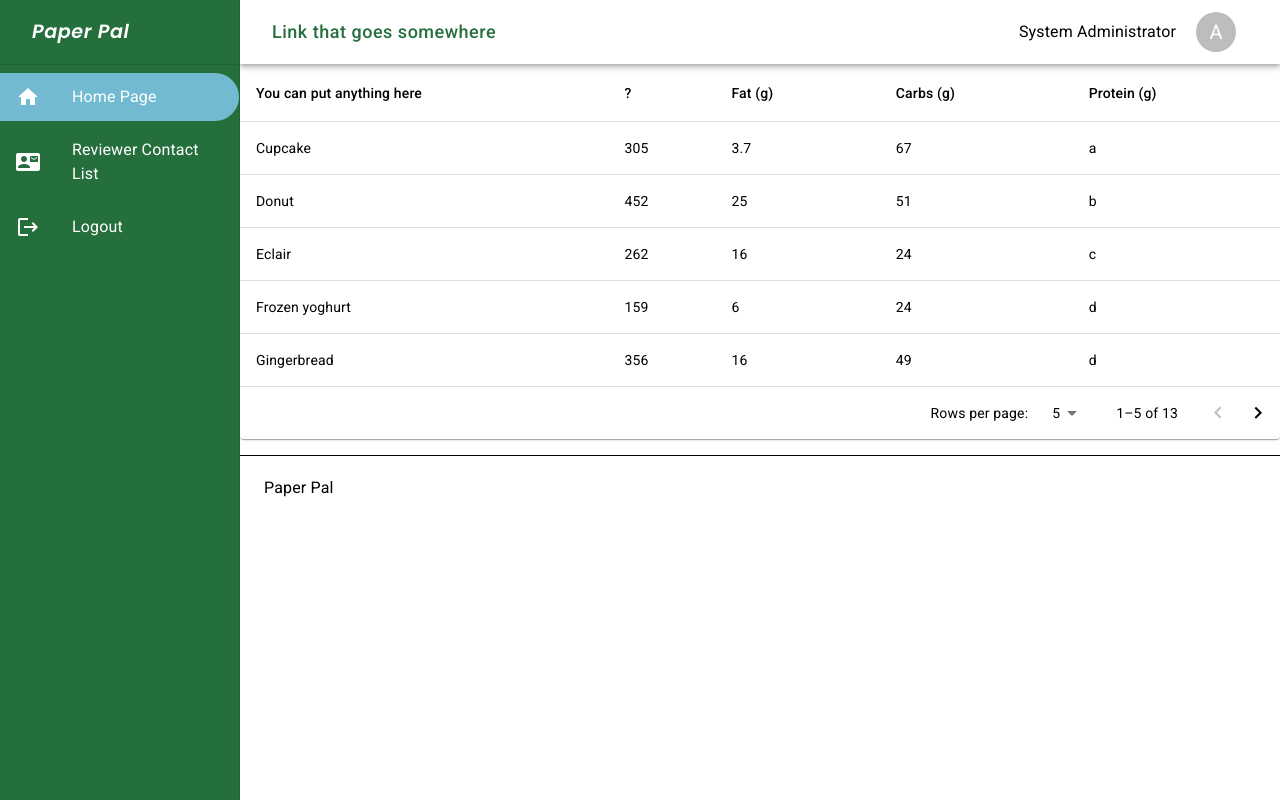
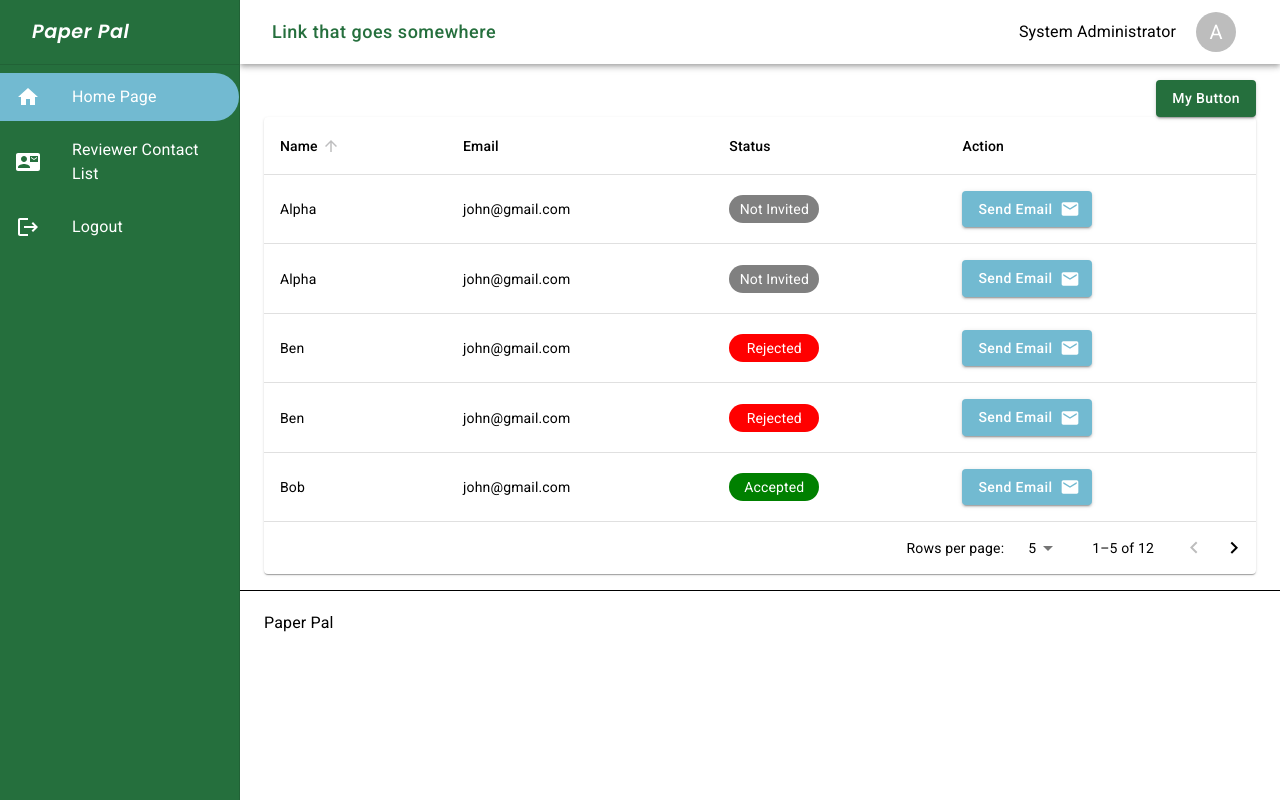
Before and after one commit to CSCI334/PaperPal-Frontend, a React (Vite) app: page /contactlist in a window 1280 px wide. Built offline with nearby package versions, Linux system fonts and the light colour scheme.

Commit message:
fixed table for contact list, start conference implemented, change date value on conference implemented

```diff
--- a/src/App.tsx
+++ b/src/App.tsx
@@ -10,7 +10,7 @@ import { adminButtonList } from "./components/LeftNavbar/NavBarButtonList";
 import { useState } from "react";
 
 function App() {
-  const buttons :NavbarButtonProps[] = adminButtonList;
+  const buttons:NavbarButtonProps[] = adminButtonList;
 
   return (
     <>
--- a/src/components/LeftNavbar/NavBarButtonList.tsx
+++ b/src/components/LeftNavbar/NavBarButtonList.tsx
@@ -13,6 +13,8 @@ export const buttonRoutes :ButtonPathMap   = {
   "Logout" : "/logout"
 };
 
+//TODO: change icon and route
+
 // Admin left navigation bar
 export const adminButtonList: NavbarButtonProps[] = [
   { title: "Home Page", selected: true, icon: <Home /> },
@@ -22,7 +24,19 @@ export const adminButtonList: NavbarButtonProps[] = [
 
 // Reviewer left navigation bar
 export const reviewerButtonList: NavbarButtonProps[] = [
-  { title: "Home Page", selected: true, icon: <Home /> },
-  { title: "Reviewer Contact List", selected: false, icon: <ContactMail /> },
+  { title: "Allocated Paper", selected: true, icon: <Home /> },
+  { title: "Bidding", selected: false, icon: <ContactMail /> },
   { title: "Logout", selected: false, icon: <Logout /> },
 ];
+
+// Reviewer left navigation bar
+export const authorButtonList: NavbarButtonProps[] = [
+  { title: "Submitted Paper", selected: true, icon: <Home /> },
+  { title: "Logout", selected: false, icon: <Logout /> },
+];
+
+// Reviewer left navigation bar
+export const chairButtonList: NavbarButtonProps[] = [
+  { title: "All Paper", selected: true, icon: <Home /> },
+  { title: "Logout", selected: false, icon: <Logout /> },
+];
--- /dev/null
+++ b/src/components/TableView/TableUtilContent.tsx
@@ -0,0 +1,23 @@
+import { Box } from "@mui/material";
+
+export default function createStatusMessage(message:String) {
+
+    const bgColor = message.toLowerCase() === "accepted" ? "green" : message.toLowerCase() === "rejected" ? "red": message.toLowerCase() === "pending" ? "#E7DD00" :
+    message.toLowerCase() === "not invited" ? "grey" : undefined;
+
+    return (
+    <Box
+          sx={{
+            backgroundColor: bgColor,
+            color: 'white',
+            display: 'inline-block',
+            padding: '4px 8px',
+            borderRadius: '999px',
+            width:"90px",
+            textAlign:"center"
+          }}
+        >
+          {message}
+        </Box>
+    )
+}
--- a/src/main.tsx
+++ b/src/main.tsx
@@ -23,6 +23,7 @@ import ReviewerRegister from "./pages/Register/ReviewerRegister";
 import ChairRegister from "./pages/Register/ChairRegister";
 
 import ConferenceDetails from "./pages/Admin/ConferenceDetail";
+import Dummy from "./pages/Admin/ContactList copy";
 
 ReactDOM.createRoot(document.getElementById("root") as HTMLElement).render(
   <React.StrictMode>
@@ -36,6 +37,7 @@ ReactDOM.createRoot(document.getElementById("root") as HTMLElement).render(
             <Route path="/create" element={<CreateConference />} />
             <Route path="/addcontact" element={<AddNewContact />} />
             <Route path="/contactlist" element={<ContactList />} />
+            <Route path="/dummy" element={<Dummy />} />
             <Route path="/AuthorViewRatings" element={<AuthorViewRatings />} />
             <Route path="/authorsubmittedpaper" element={<AuthorSubmittedPaper />} />
             <Route path="/conferencedetail" element={<ConferenceDetails />} />
--- /dev/null
+++ b/src/pages/Admin/ContactList copy.tsx
@@ -0,0 +1,87 @@
+import { Button, TableCell, TableRow } from "@mui/material";
+import TableView, {
+  Data,
+  HeadCell,
+} from "../../components/TableView/TableView";
+
+function createData(
+  name: string,
+  calories: number,
+  fat: number,
+  carbs: number,
+  protein: string
+): Data {
+  return {
+    name,
+    calories,
+    fat,
+    carbs,
+    protein,
+  };
+}
+
+
+
+const rows = [
+  createData("Cupcake", 305, 3.7, 67, "a"),
+  createData("Donut", 452, 25.0, 51, "b"),
+  createData("Donut", 262, 16.0, 24, "c"),
+  createData("Frozen yoghurt", 159, 6.0, 24, "d"),
+  createData("Gingerbread", 356, 16.0, 49, "d"),
+  createData("Honeycomb", 408, 3.2, 87, "d"),
+  createData("Ice cream sandwich", 237, 9.0, 37, "d"),
+  createData("Jelly Bean", 375, 0.0, 94, "d"),
+  createData("KitKat", 518, 26.0, 65, "d"),
+  createData("Lollipop", 392, 0.2, 98, "d"),
+  createData("Marshmallow", 318, 0, 81, "d"),
+  createData("Nougat", 360, 19.0, 9, "d"),
+  createData("Oreo", 437, 18.0, 63, "d"),
+];
+
+const headCells: readonly HeadCell[] = [
+  {
+    id: "name",
+    label: "You can put anything here",
+  },
+  {
+    id: "email",
+    label: "Email",
+  },
+  {
+    id: "fat",
+    label: "Fat (g)",
+  },
+  {
+    id: "carbs",
+    label: "Carbs (g)",
+  },
+  {
+    id: "protein",
+    label: "Protein (g)",
+  },
+];
+
+const rowComponent = (row: Data) => {
+  return (
+    <TableRow hover key={row.name} sx={{ cursor: "pointer" }}>
+      <TableCell component="th" scope="row">
+        {row.name}
+      </TableCell>
+      <TableCell>{row.calories}</TableCell>
+      <TableCell>{row.fat}</TableCell>
+      <TableCell>{row.carbs}</TableCell>
+      <TableCell>{row.protein}</TableCell>
+    </TableRow>
+  );
+};
+
+export default function Dummy() {
+  return (
+    <TableView
+      rows={rows}
+      defaultOrderBy="something"
+      headCells={headCells}
+      rowComponent={rowComponent}
+    ></TableView>
+  );
+}
--- a/src/pages/Admin/ContactList.tsx
+++ b/src/pages/Admin/ContactList.tsx
@@ -1,85 +1,118 @@
-import { Button, TableCell, TableRow } from "@mui/material";
+import { Box, Button, Container, TableCell, TableRow } from "@mui/material";
+import { useState } from "react";
 import TableView, {
   Data,
   HeadCell,
 } from "../../components/TableView/TableView";
+import createStatusMessage from "../../components/TableView/TableUtilContent";
+import { Email } from "@mui/icons-material";
 
-function createData(
+function createContact(
+  id:string,
   name: string,
-  calories: number,
-  fat: number,
-  carbs: number,
-  protein: string
-): Data {
+  email: string,
+ status: string,
+  action: string,
+) : Data {
   return {
+    id,
     name,
-    calories,
-    fat,
-    carbs,
-    protein,
+    email,
+    status,
+    action
   };
 }
 
-const rows = [
-  createData("Cupcake", 305, 3.7, 67, "a"),
-  createData("Donut", 452, 25.0, 51, "b"),
-  createData("Eclair", 262, 16.0, 24, "c"),
-  createData("Frozen yoghurt", 159, 6.0, 24, "d"),
-  createData("Gingerbread", 356, 16.0, 49, "d"),
-  createData("Honeycomb", 408, 3.2, 87, "d"),
-  createData("Ice cream sandwich", 237, 9.0, 37, "d"),
-  createData("Jelly Bean", 375, 0.0, 94, "d"),
-  createData("KitKat", 518, 26.0, 65, "d"),
-  createData("Lollipop", 392, 0.2, 98, "d"),
-  createData("Marshmallow", 318, 0, 81, "d"),
-  createData("Nougat", 360, 19.0, 9, "d"),
-  createData("Oreo", 437, 18.0, 63, "d"),
-];
+export default function ContactList() {
+  const [rows, setRows] = useState<Data[]>([
+    createContact("1","John", "john@gmail.com", "Accepted", "SendEmail"),
+    createContact("2","Wickis", "john@gmail.com", "Accepted", "SendEmail"),
+    createContact("3","Keren", "john@gmail.com", "Accepted", "SendEmail"),
+    createContact("4","Luke", "john@gmail.com", "Accepted", "SendEmail"),
+    createContact("5","Bob", "john@gmail.com", "Accepted", "SendEmail"),
+    createContact("6","Ben", "john@gmail.com", "Rejected", "SendEmail"),
+    createContact("7","Ben", "john@gmail.com", "Rejected", "SendEmail"),
+    createContact("8","Dicky", "john@gmail.com", "Pending", "SendEmail"),
+    createContact("9","Lofi", "john@gmail.com", "Pending", "SendEmail"),
+    createContact("10","John", "john@gmail.com", "Pending", "SendEmail"),
+    createContact("11","Alpha", "john@gmail.com", "Not Invited", "SendEmail"),
+    createContact("12","Alpha", "john@gmail.com", "Not Invited", "SendEmail"),
+  ]);
+
+  const handleEmailButtonClick = (id: string) => {
+    // Find the index of the row with the given id
+    const rowIndex = rows.findIndex((row) => row.id === id);
+    // If the row is found, update its status to "pending"
+    if (rowIndex !== -1) {
+      const updatedRows = [...rows]; // create a copy of the rows array
+      updatedRows[rowIndex].status = "Pending";
+      setRows(updatedRows); // set the state of rows with updatedRows array
+    }
+    alert(`Button clicked for row with id: ${id}`);
+  };
 
   const headCells: readonly HeadCell[] = [
+
     {
       id: "name",
-    label: "You can put anything here",
+      label: "Name",
     },
     {
-    id: "calories",
-    label: "?",
+      id: "email",
+      label: "Email",
     },
     {
-    id: "fat",
-    label: "Fat (g)",
+      id: "status",
+      label: "Status",
     },
     {
-    id: "carbs",
-    label: "Carbs (g)",
-  },
-  {
-    id: "protein",
-    label: "Protein (g)",
+      id: "action",
+      label: "Action",
     },
   ];
 
   const rowComponent = (row: Data) => {
     return (
-    <TableRow hover key={row.name} sx={{ cursor: "pointer" }}>
+
+      <TableRow>
         <TableCell component="th" scope="row">
           {row.name}
         </TableCell>
-      <TableCell>{row.calories}</TableCell>
-      <TableCell>{row.fat}</TableCell>
-      <TableCell>{row.carbs}</TableCell>
-      <TableCell>{row.protein}</TableCell>
+        <TableCell>{row.email}</TableCell>
+        <TableCell>
+          {createStatusMessage(row.status.toString())}
+        </TableCell>
+        <TableCell>
+          <Button
+            variant="contained"
+            endIcon={<Email />}
+            color="button"
+            onClick={() => handleEmailButtonClick(row.id.toString())}
+          >
+            Send Email
+          </Button>
+        </TableCell>
       </TableRow>
+
+
     );
   };
 
-export default function ContactList() {
   return (
+    <Container sx={{  display: "flex", flexDirection: "column"}}>
+      <Box sx={{ mt: 2, marginLeft: "auto"  }}>
+    <Button variant="contained" >
+      My Button
+    </Button>
+  </Box>
   <TableView
     rows={rows}
-      defaultOrderBy="something"
+    defaultOrderBy="name"
     headCells={headCells}
     rowComponent={rowComponent}
-    ></TableView>
+  />
+
+ </Container>
+
   );
 }
--- a/src/theme.tsx
+++ b/src/theme.tsx
@@ -52,6 +52,7 @@ const theme = createTheme({
     button: {
       main: "#72BAD1",
       contrastText: "white",
+
     },
   },
 
```
Also changed, not shown: src/components/LeftNavbar/LeftNavbar.tsx (+21 -2 lines), src/components/TableView/TableView.tsx (+8 -0 lines), src/pages/Admin/ConferenceDetail.tsx (+9 -6 lines). Lines whose indentation alone changed are shown as unchanged.
